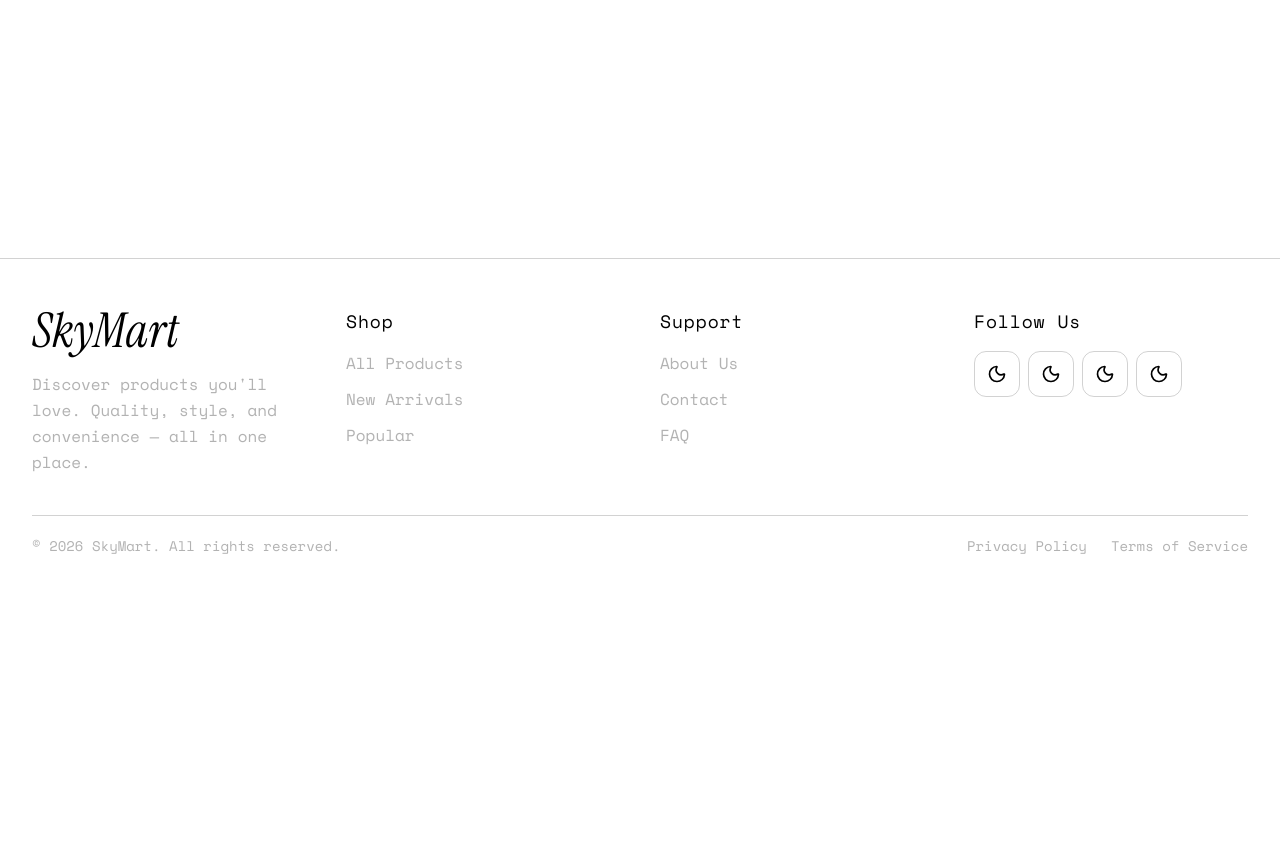
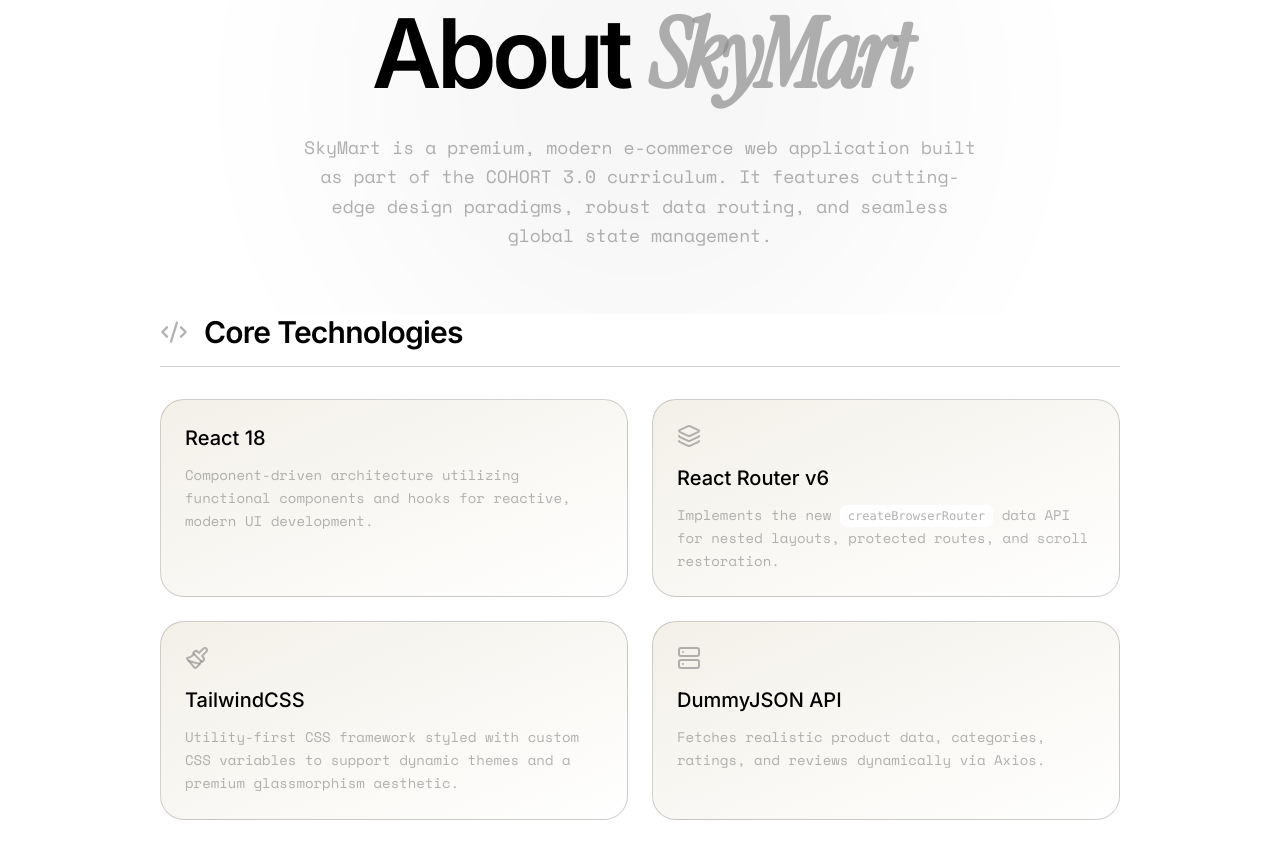
Before and after one commit to Bismay-exe/COHORT3.0-Assignment10, a React (Vite) app: page /about in a window 1280 px wide. Shown: the part 220-1078 px from the top of the page. Before the commit the page ends 800 px from the top, so only its background shows below. Built offline with nearby package versions, Linux system fonts and the light colour scheme; no server answers; sample sign-in values are in the browser's storage.

Commit message:
added about and README

```diff
--- a/src/pages/About.jsx
+++ b/src/pages/About.jsx
@@ -1,11 +1,143 @@
-import React from 'react'
+import React from "react";
+import { Code2, Paintbrush, Layers, Database, ShieldCheck, Zap, Server, Package } from "lucide-react";
 
 const About = () => {
-  return (
-    <div className='flex-1'>
-      hi this is about screen
-    </div>
-  )
-}
+    return (
+        <main className="flex-1 w-full bg-(--bg-color) text-(--text-color) pb-24">
 
-export default About
+            {/* Hero Section */}
+            <section className="relative px-4 md:px-8 pt-16 md:pt-24 pb-16 overflow-hidden">
+                <div className="absolute top-1/2 left-1/2 -translate-x-1/2 -translate-y-1/2 w-[600px] h-[600px] bg-(--text-color) opacity-[0.03] blur-[120px] rounded-full pointer-events-none" />
+
+                <div className="max-w-[1920px] mx-auto text-center">
+                    <p className="font-space text-sm uppercase tracking-[0.3em] text-(--text-muted) mb-4">
+                        Documentation
+                    </p>
+                    <h1 className="font-inter text-5xl md:text-7xl lg:text-8xl font-semibold tracking-tighter leading-[0.95]">
+                        About <span className="font-instrument italic text-(--text-muted)">SkyMart</span>
+                    </h1>
+                    <p className="font-space text-base md:text-lg text-(--text-muted) max-w-2xl mx-auto mt-8 leading-relaxed">
+                        SkyMart is a premium, modern e-commerce web application built as part of the COHORT 3.0 curriculum. It features cutting-edge design paradigms, robust data routing, and seamless global state management.
+                    </p>
+                </div>
+            </section>
+
+            {/* Content Wrapper */}
+            <div className="max-w-5xl mx-auto px-4 md:px-8 space-y-24">
+
+                {/* Tech Stack */}
+                <section>
+                    <div className="flex items-center gap-4 mb-8 border-b border-(--border-color) pb-4">
+                        <Code2 size={28} className="text-(--text-muted)" />
+                        <h2 className="font-inter text-3xl font-semibold tracking-tight">Core Technologies</h2>
+                    </div>
+
+                    <div className="grid grid-cols-1 sm:grid-cols-2 gap-6">
+                        <div className="p-6 rounded-3xl border border-(--border-color) bg-linear-to-br from-(--bg-secondary-color) to-transparent hover:border-(--text-color) transition-colors">
+                            <h3 className="font-inter text-xl font-medium mb-3">React 18</h3>
+                            <p className="font-space text-sm leading-relaxed text-(--text-muted)">
+                                Component-driven architecture utilizing functional components and hooks for reactive, modern UI development.
+                            </p>
+                        </div>
+
+                        <div className="p-6 rounded-3xl border border-(--border-color) bg-linear-to-br from-(--bg-secondary-color) to-transparent hover:border-(--text-color) transition-colors">
+                            <Layers className="mb-4 text-(--text-muted)" size={24} />
+                            <h3 className="font-inter text-xl font-medium mb-3">React Router v6</h3>
+                            <p className="font-space text-sm leading-relaxed text-(--text-muted)">
+                                Implements the new <code className="bg-(--bg-color) px-2 py-1 rounded-md text-xs">createBrowserRouter</code> data API for nested layouts, protected routes, and scroll restoration.
+                            </p>
+                        </div>
+
+                        <div className="p-6 rounded-3xl border border-(--border-color) bg-linear-to-br from-(--bg-secondary-color) to-transparent hover:border-(--text-color) transition-colors">
+                            <Paintbrush className="mb-4 text-(--text-muted)" size={24} />
+                            <h3 className="font-inter text-xl font-medium mb-3">TailwindCSS</h3>
+                            <p className="font-space text-sm leading-relaxed text-(--text-muted)">
+                                Utility-first CSS framework styled with custom CSS variables to support dynamic themes and a premium glassmorphism aesthetic.
+                            </p>
+                        </div>
+
+                        <div className="p-6 rounded-3xl border border-(--border-color) bg-linear-to-br from-(--bg-secondary-color) to-transparent hover:border-(--text-color) transition-colors">
+                            <Server className="mb-4 text-(--text-muted)" size={24} />
+                            <h3 className="font-inter text-xl font-medium mb-3">DummyJSON API</h3>
+                            <p className="font-space text-sm leading-relaxed text-(--text-muted)">
+                                Fetches realistic product data, categories, ratings, and reviews dynamically via Axios.
+                            </p>
+                        </div>
+                    </div>
+                </section>
+
+                {/* Key Features */}
+                <section>
+                    <div className="flex items-center gap-4 mb-8 border-b border-(--border-color) pb-4">
+                        <Zap size={28} className="text-(--text-muted)" />
+                        <h2 className="font-inter text-3xl font-semibold tracking-tight">Key Features</h2>
+                    </div>
+
+                    <div className="space-y-6">
+                        <div className="flex gap-6 items-start p-6 rounded-3xl border border-(--border-color) bg-(--bg-secondary-color)/30">
+                            <ShieldCheck size={32} className="text-(--text-muted) shrink-0 mt-1" />
+                            <div>
+                                <h3 className="font-inter text-xl font-medium mb-2">Authentication & Route Protection</h3>
+                                <p className="font-space text-sm text-(--text-muted) leading-relaxed">
+                                    The application enforces authenticated sessions. Public routes (`/auth/*`) display the login and registration layouts, while the main store (`/*`) requires authorization via the <code className="bg-(--bg-color) border border-(--border-color) px-1 rounded">ProtectedRoute</code> wrapper.
+                                </p>
+                            </div>
+                        </div>
+
+                        <div className="flex gap-6 items-start p-6 rounded-3xl border border-(--border-color) bg-(--bg-secondary-color)/30">
+                            <Database size={32} className="text-(--text-muted) shrink-0 mt-1" />
+                            <div>
+                                <h3 className="font-inter text-xl font-medium mb-2">Per-User Data Persistence</h3>
+                                <p className="font-space text-sm text-(--text-muted) leading-relaxed">
+                                    State is globally managed using React Context (`AuthContext` and `MyContext`). Cart items and wishlist data are saved natively directly inside the active user's JSON object and synced to `localStorage`, meaning every registered account retains its own private data across sessions.
+                                </p>
+                            </div>
+                        </div>
+
+                        <div className="flex gap-6 items-start p-6 rounded-3xl border border-(--border-color) bg-(--bg-secondary-color)/30">
+                            <Package size={32} className="text-(--text-muted) shrink-0 mt-1" />
+                            <div>
+                                <h3 className="font-inter text-xl font-medium mb-2">Dynamic Filtering & Sorting</h3>
+                                <p className="font-space text-sm text-(--text-muted) leading-relaxed">
+                                    The Products page handles multiple states simultaneously: keyword searching across titles and descriptions, category-based filtering tied to URL parameters, and multi-factor sorting (price, alphabetical, rating).
+                                </p>
+                            </div>
+                        </div>
+                    </div>
+                </section>
+
+                {/* Directory Structure */}
+                <section>
+                    <div className="flex items-center gap-4 mb-8 border-b border-(--border-color) pb-4">
+                        <Layers size={28} className="text-(--text-muted)" />
+                        <h2 className="font-inter text-3xl font-semibold tracking-tight">Project Architecture</h2>
+                    </div>
+
+                    <div className="bg-(--bg-secondary-color)/50 rounded-3xl p-6 md:p-10 border border-(--border-color) font-space text-sm leading-8 overflow-x-auto text-(--text-muted)">
+                        <pre className="text-(--text-color)">
+{`src/
+ ├── components/       # Reusable UI parts (Navbar, ProductCards, Footer)
+ ├── contexts/         # Global State (AuthContext, MyContext, ThemeContext)
+ ├── hooks/            # Custom Hooks (useAuth for login/registration)
+ ├── layouts/          # Route Wrappers (MainLayout, AuthLayout)
+ ├── pages/            # View Routes (Home, Products, Login, Register, About)
+ ├── routes/           # Router Setup (AppRoutes, ProtectedRoute, PublicRoute)
+ ├── sections/home/    # Homepage specific block components
+ ├── main.jsx          # Application Entry Point & Provider Hierarchy
+ └── index.css         # Global Styles & Custom CSS Variables`}
+                        </pre>
+                    </div>
+                </section>
+
+                <div className="pt-12 text-center">
+                    <p className="font-space text-xs uppercase tracking-[0.2em] text-(--text-muted)">
+                        Built with passion for COHORT 3.0
+                    </p>
+                </div>
+
+            </div>
+        </main>
+    );
+};
+
+export default About;
```
Also changed, not shown: 1 other file (tests, documents, lock files or other folders).
